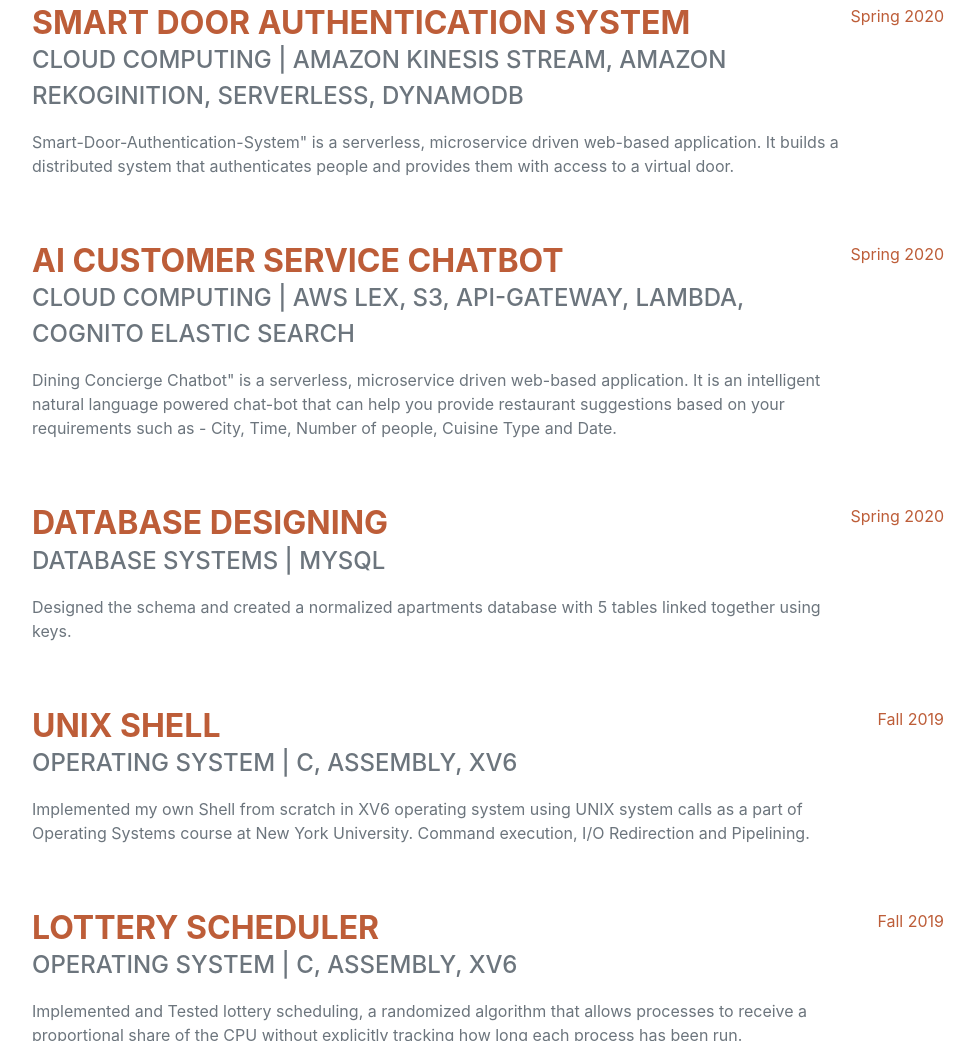
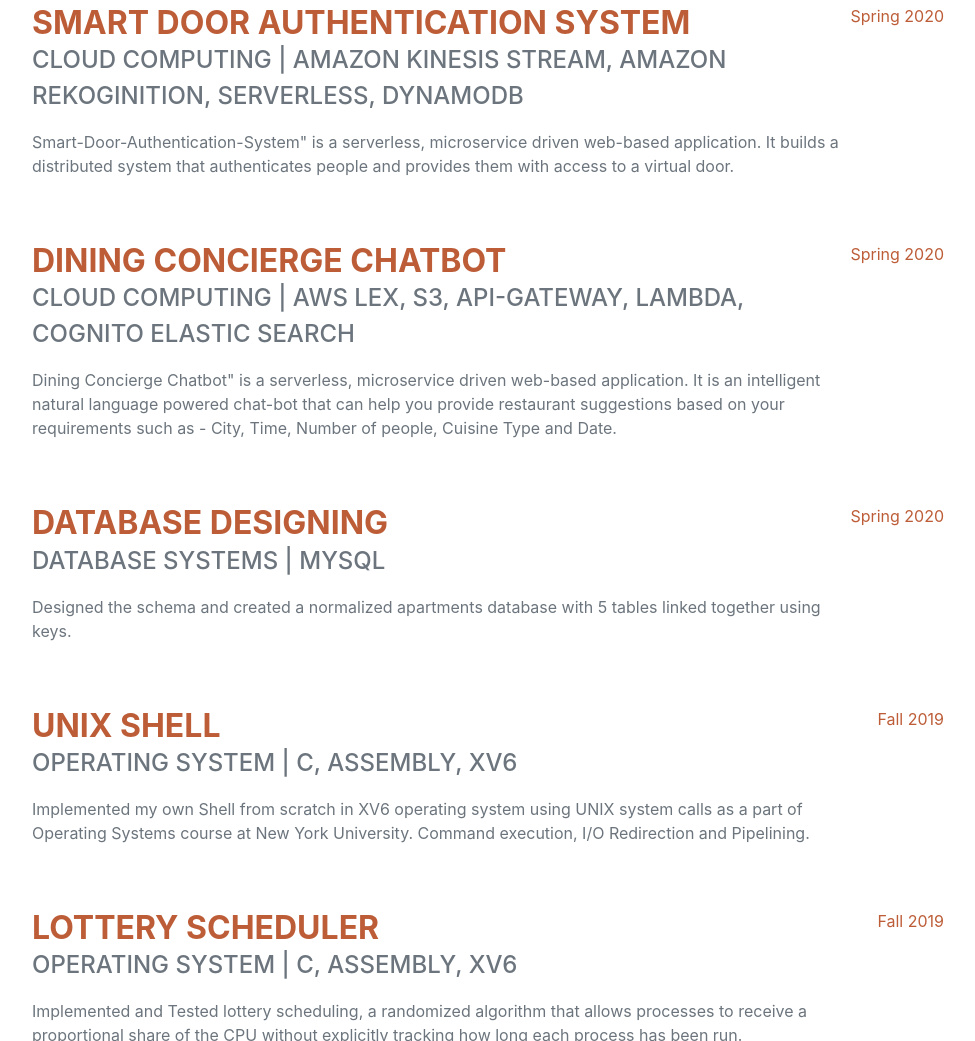
Before and after one commit to avaibh/avaibh.github.io, a plain HTML site: page index.html in a window 1280 px wide. Shown: the part 3777-4818 px from the top of the page, without its empty margins (288-1263 px from the left). Drawn offline with nearby package versions, Linux system fonts and the light colour scheme; files whose address does not match are found by name; a web font is replaced by a local one.

Commit message:
Changing name of chatbot

```diff
--- a/index.html
+++ b/index.html
@@ -176,7 +176,7 @@
                     </div>
                     <div class="d-flex flex-column flex-md-row justify-content-between mb-5">
                         <div class="flex-grow-1">
-                            <h3 class="mb-0"> <a href="#">AI CUSTOMER SERVICE CHATBOT</a></h3>
+                            <h3 class="mb-0"> <a href="#">Dining Concierge Chatbot</a></h3>
                             <div class="subheading mb-3">Cloud Computing | AWS Lex, S3, API-Gateway, Lambda, Cognito Elastic Search</div>
                             <p>Dining Concierge Chatbot" is a serverless, microservice driven web-based application. It is an intelligent natural language powered chat-bot that can help you provide restaurant suggestions based on your requirements such as - City, Time, Number of people, Cuisine Type and Date.</p>
                         </div>
```
